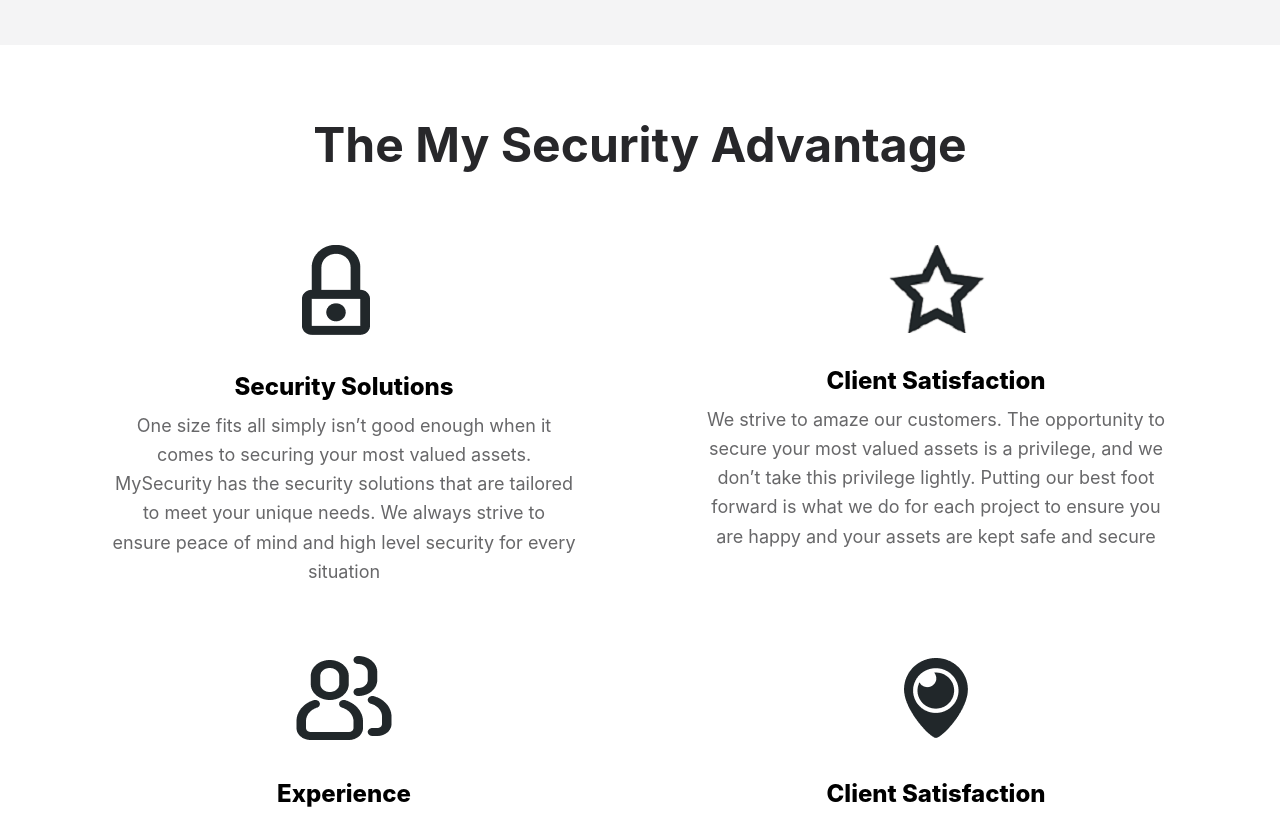
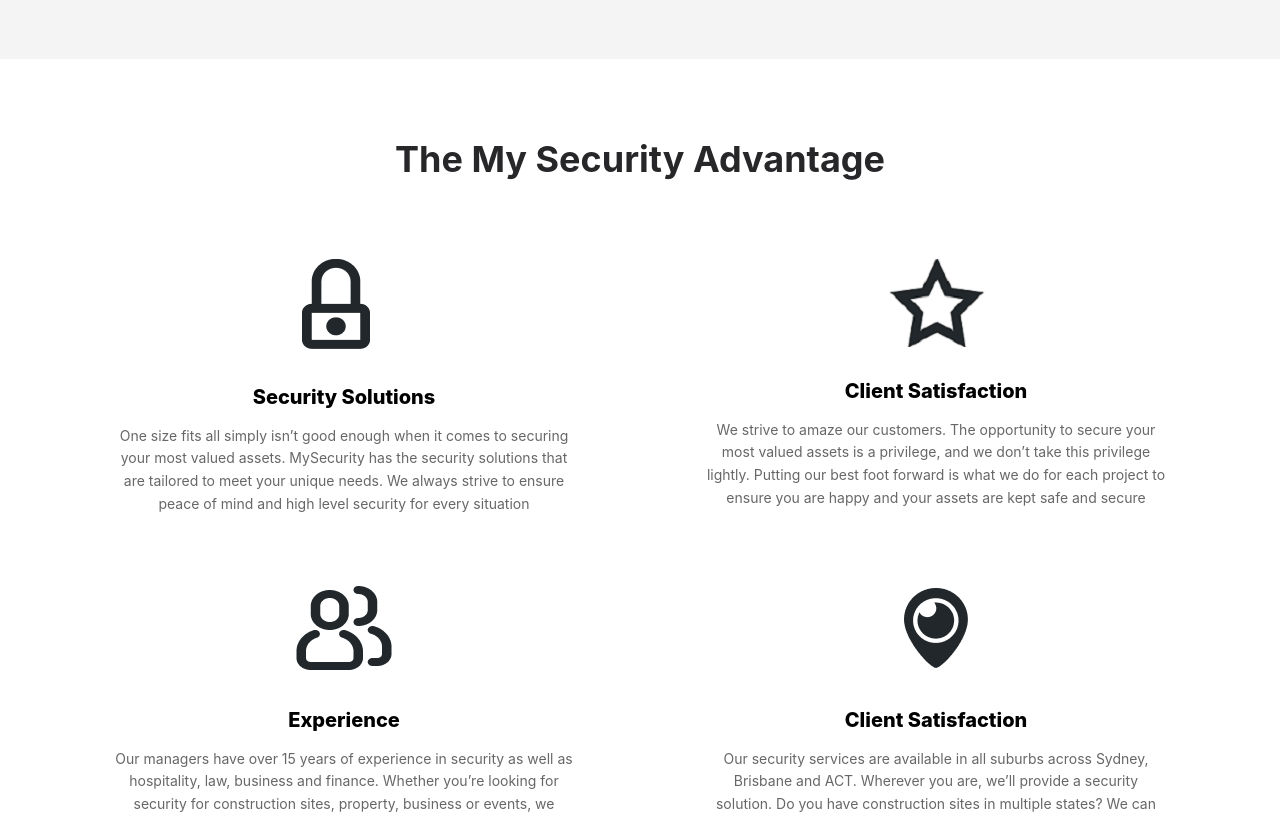
Before and after one commit to GuardSecurity/Frontend, a React (Create React App) app: page / in a window 1280 px wide. Shown: the part 1960-2779 px from the top of the page. Built offline with nearby package versions, Linux system fonts and the light colour scheme.

Commit message:
Update the height & text

```diff
--- a/src/containers/Home/index.js
+++ b/src/containers/Home/index.js
@@ -1,7 +1,5 @@
 import { Disclosure } from '@headlessui/react';
 import { Bars3Icon, XMarkIcon } from '@heroicons/react/24/outline';
-
-import BaseButton from '../../components/Button';
 
 import logo from '../../assets/logo.png';
 import securityBanner from '../../assets/securityBanner.jfif';
@@ -23,6 +21,7 @@
 import stijnAvatar from '../../assets/stijnAvatar.png';
 import BodyguardServicesSydney from '../../assets/BodyguardServicesSydney.png';
 import Navbar from '../../components/Button/Navbar';
+import BaseButton from '../../components/Button/Button';
 
 function classNames(...classes) {
   return classes.filter(Boolean).join(' ');
@@ -33,11 +32,11 @@
     <div class='grow shrink basis-0 px-4 flex-col justify-start items-center gap-4 inline-flex'>
       <div class='self-stretch flex-col justify-start items-center gap-6 flex'>
         <img class='object-cover' src={srcImg} alt='Security Advantage' />
-        <div class='self-stretch h-6 text-center text-black text-2xl font-extrabold leading-loose'>
+        <div class='self-stretch h-6 text-center text-black text-xl font-extrabold leading-loose'>
           {title || ''}
           <br />
         </div>
-        <div class='self-stretch text-center text-zinc-800 text-opacity-70 text-lg font-normal leading-relaxed'>
+        <div class='self-stretch text-center text-zinc-800 text-opacity-70 text-sm font-normal leading-relaxed'>
           {description || ''}
         </div>
       </div>
@@ -161,7 +160,7 @@
             </div>
           </div>
 
-          <div class='min-w-full h-48 px-24 py-20 bg-zinc-100 flex-col justify-start items-center gap-16 inline-flex'>
+          <div class='min-w-full h-38 px-24 py-20 bg-zinc-100 flex-col justify-start items-center gap-16 inline-flex'>
             <div class='justify-end items-center gap-28'>
               <div class='inline-flex'>
                 <div>
@@ -189,7 +188,7 @@
           <div class='min-w-full px-24 py-20 bg-white flex-col justify-start items-center gap-16 inline-flex'>
             <div class='flex-col justify-start items-start gap-12 flex'>
               <div class='self-stretch h-14 flex-col justify-start items-center gap-2 flex'>
-                <div class='self-stretch text-center text-zinc-800 text-5xl font-bold leading-10'>
+                <div class='self-stretch text-center text-zinc-800 text-4xl font-bold leading-10'>
                   The My Security Advantage
                 </div>
               </div>
```
